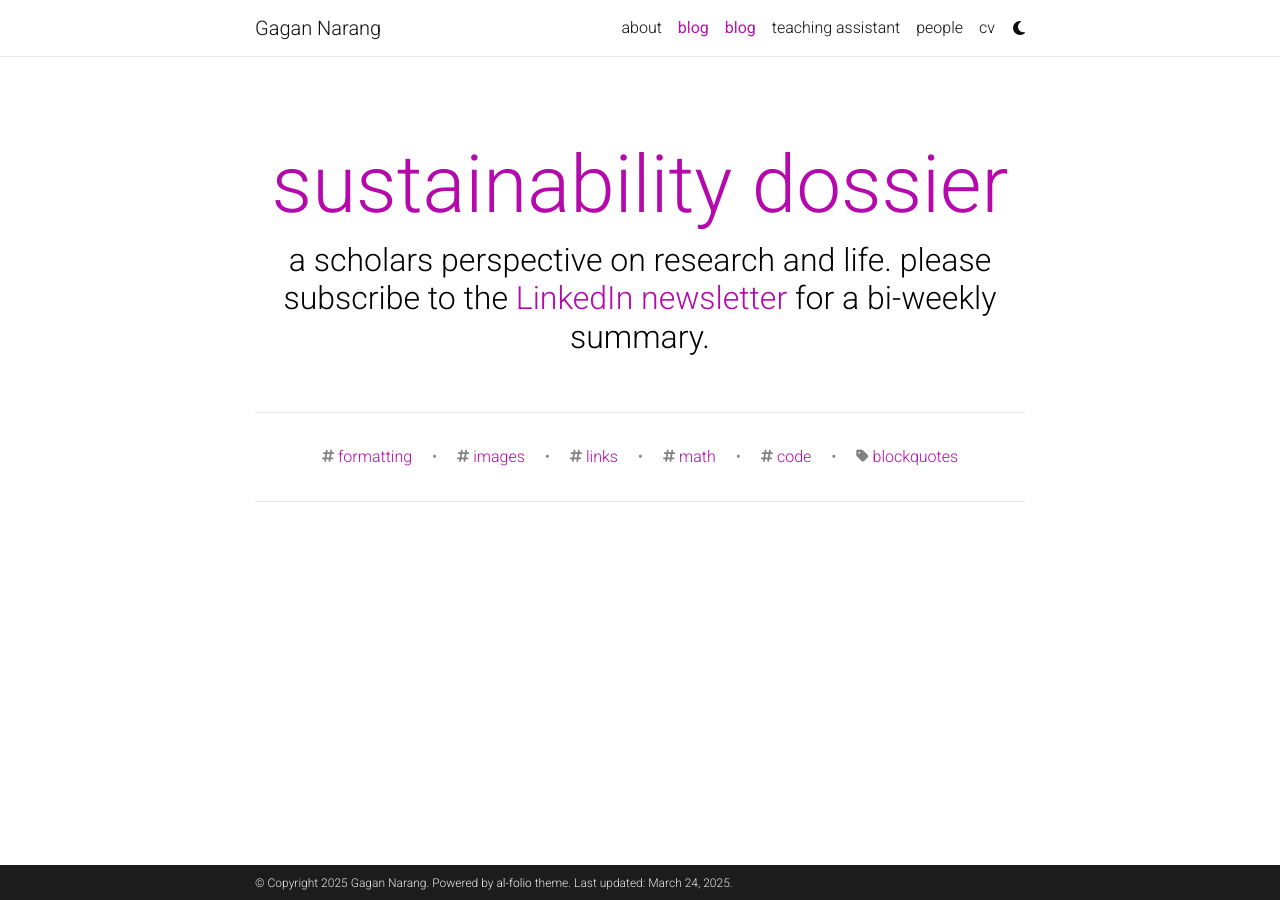
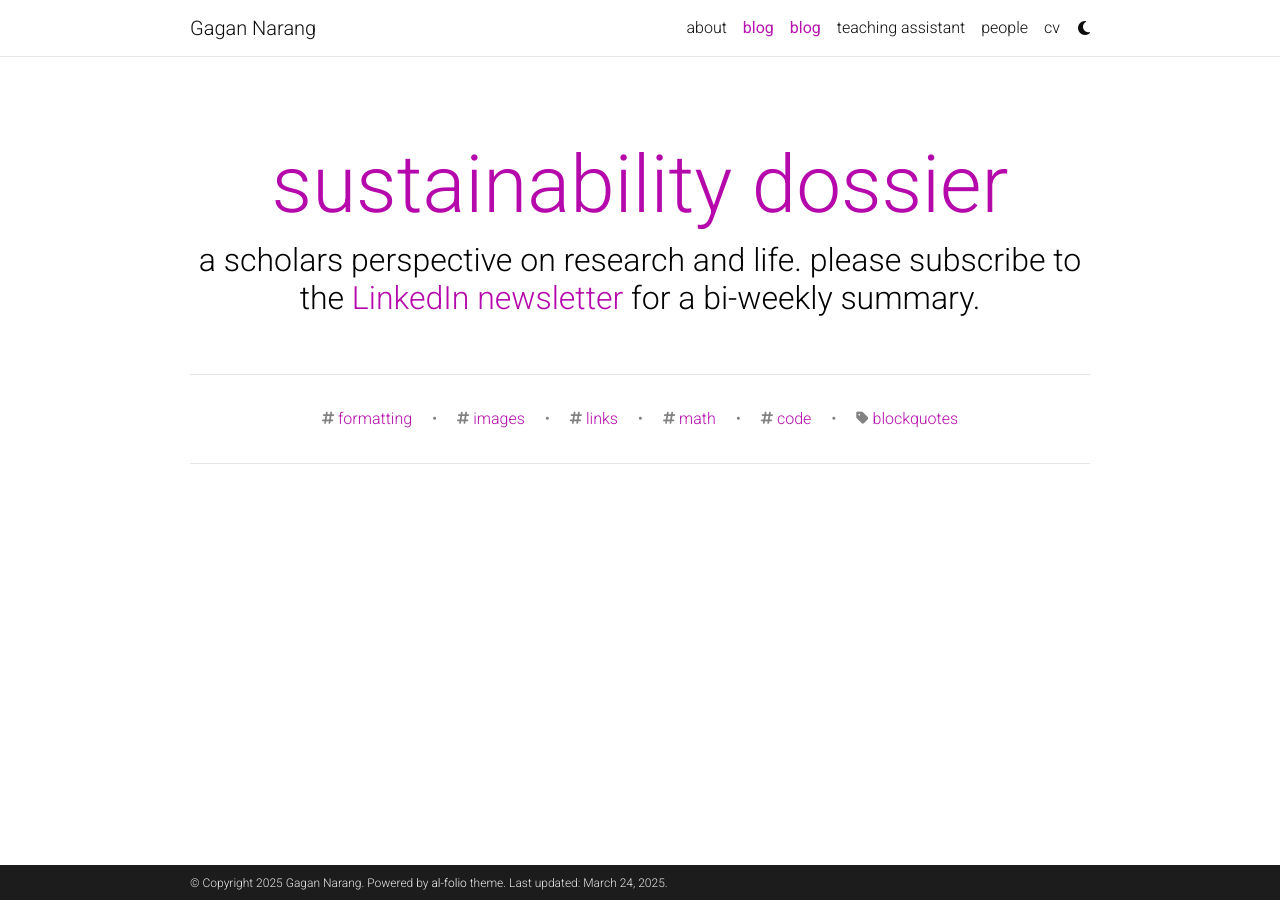
Before and after one commit to naranggagan/naranggagan.github.io, a Jekyll site: the page built from blog/index.html, in a window 1280 px wide. Built offline with Jekyll 4.4.1, drawn with Linux system fonts in a browser that asks for light colours; the list of posts is cut into pages by our own code; comment, search, counter and statistics services are not loaded; a style sheet for code colours, icons or effects is not loaded.

Commit message:
Update _config.yml

```diff
--- a/_config.yml
+++ b/_config.yml
@@ -14,7 +14,7 @@
 keywords: PhD, time-series, gagan, narang, blog  # add your own keywords or leave empty
 
 lang: en # the language of your site (for example: en, fr, cn, ru, etc.)
-icon: ⚛️  # the emoji used as the favicon (alternatively, provide image name in /assets/img/)
+icon: 🤖  # the emoji used as the favicon (alternatively, provide image name in /assets/img/)
 
 url: https://naranggagan.github.io # the base hostname & protocol for your site
 baseurl: # the subpath of your site, e.g. /blog/
@@ -48,12 +48,16 @@
 # -----------------------------------------------------------------------------
 # Layout
 # -----------------------------------------------------------------------------
+search_enabled: true
+bib_search: true
+posts_in_search: true
+socials_in_search: true
 
 navbar_fixed: true
 footer_fixed: true
 
 # Dimensions
-max_width: 800px
+max_width: 930px
 
 # TODO: add layout settings (single page vs. multi-page)
 
@@ -168,14 +172,14 @@
   news:
     defaults:
       layout: post
-    output: false
+    output: true
     permalink: /news/:path/
   projects:
     output: false
     permalink: /projects/:path/
 
 announcements:
-  enabled: false
+  enabled: true
   scrollable: true # adds a vertical scroll bar if there are more than 3 news items
   limit: 5 # leave blank to include all the news in the `_news` folder
 
```
